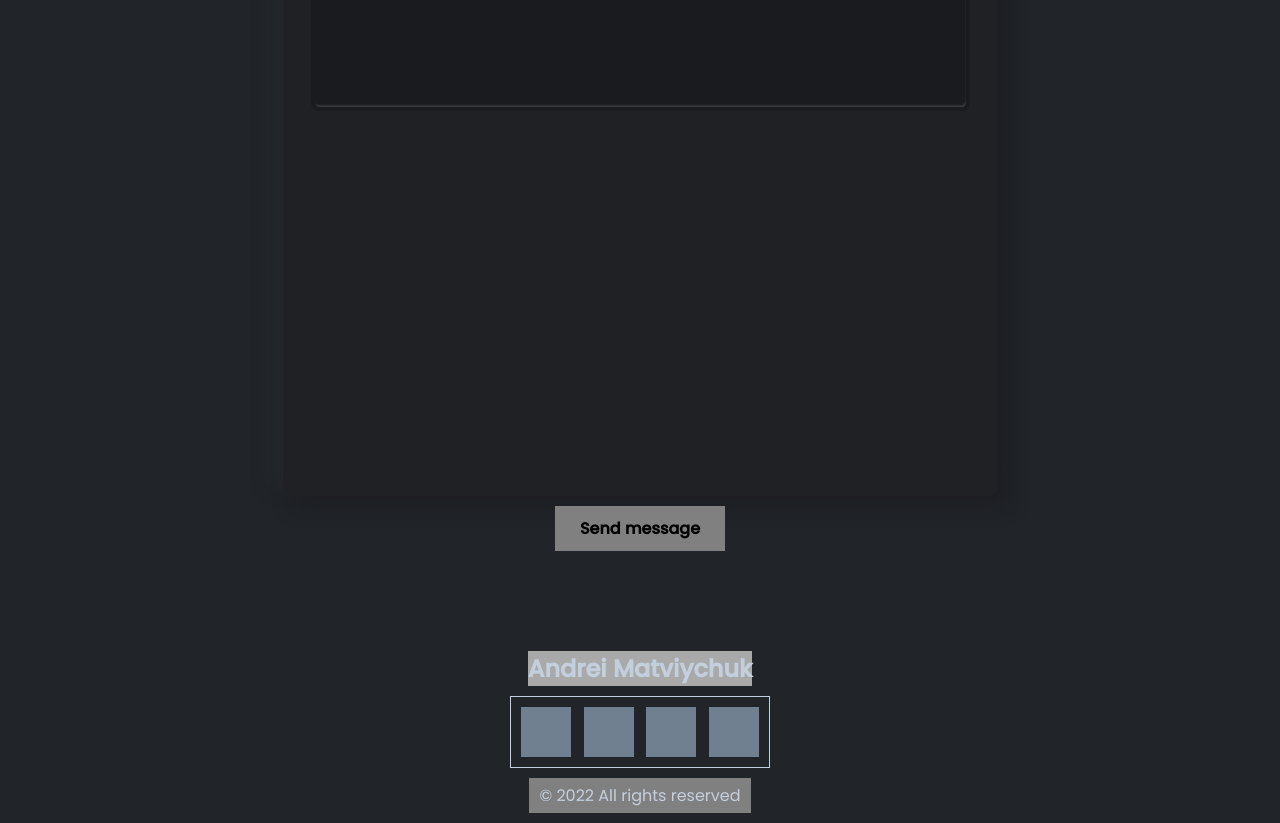
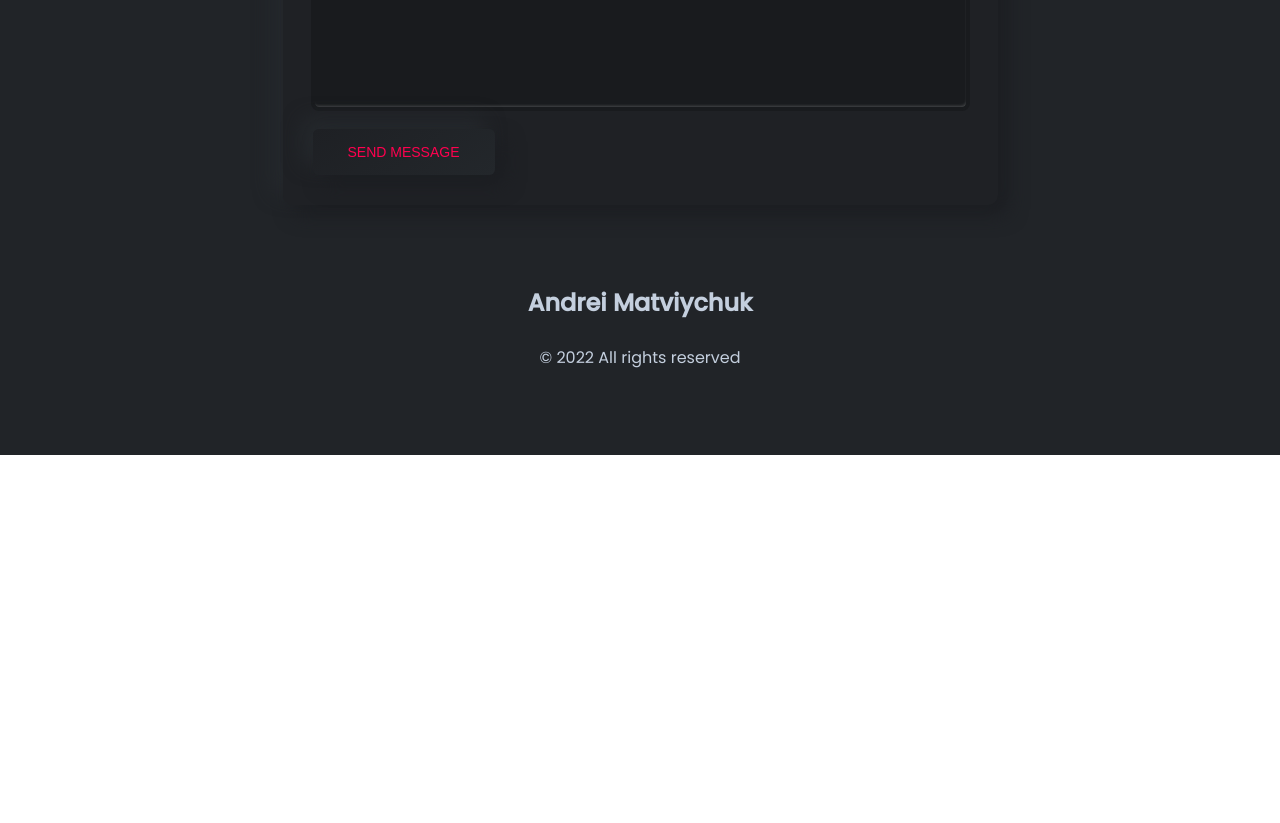
Before and after one commit to andrew-matt/portfolio, a React (Create React App) app: page / in a window 1280 px wide. Shown: the part 2880-3703 px from the top of the page. After the commit the page ends 3335 px from the top, so only its background shows below. Built offline with nearby package versions, Linux system fonts and the light colour scheme.

Commit message:
update Contacts

```diff
--- a/src/contacts/Contacts.js
+++ b/src/contacts/Contacts.js
@@ -10,11 +10,13 @@ function Contacts() {
                 <form className={style.contactFormWrapper} spellCheck={"false"}>
                     <input type="text" className={style.input}/>
                     <input type="text" className={style.input}/>
-                    <textarea cols="30" rows="10" className={style.textarea}></textarea>
+                    <textarea cols="30" rows="10" className={style.textarea}/>
+                    <div className={style.buttonContainer}>
+                        <button className={style.button}>
+                            <span>SEND MESSAGE</span>
+                        </button>
+                    </div>
                 </form>
-                <a href="" className={style.link}>
-                    Send message
-                </a>
             </div>
         </div>
     )
--- a/src/contacts/Contacts.module.scss
+++ b/src/contacts/Contacts.module.scss
@@ -10,7 +10,7 @@
       border-radius: 10px;
       box-shadow: 10px 10px 19px #1c1e22, -10px -10px 19px #262a2e;
       width: 715px;
-      height: 802px;
+      height: auto;
       padding: 30px;
       display: flex;
       flex-direction: column;
@@ -50,6 +50,7 @@
         resize: none;
         color: #c4cfde;
         transition: $transition;
+        margin-bottom: 20px;
 
         &:focus {
           outline: 2px solid #ff014f;
@@ -57,18 +58,26 @@
           color: #e4e6ea;
         }
       }
-    }
 
-    a {
-      text-decoration: none;
-      color: black;
-      font-weight: bold;
-    }
+      .buttonContainer {
 
-    .link {
-      background-color: grey;
-      padding: 10px 25px;
-      margin: 10px 0;
+        .button {
+          cursor: pointer;
+          background: linear-gradient(145deg, #1e2024, #23272b);
+          border: 0;
+          border-radius: 6px;
+          box-shadow: 10px 10px 19px #1c1e22, -10px -10px 19px #262a2e;
+          font-size: 14px;
+          font-weight: 500;
+          color: #ff014f;
+          padding: 15px 35px;
+          transition: 0.4s;
+
+          &:hover {
+            background: linear-gradient(to right bottom, #212428, #16181c);
+          }
+        }
+      }
     }
   }
 }
--- a/src/footer/Footer.js
+++ b/src/footer/Footer.js
@@ -1,4 +1,4 @@
-import style from './Footer.module.css'
+import style from './Footer.module.scss'
 import styleContainer from "../common/styles/sass/Container.module.scss";
 
 function Footer() {
@@ -6,12 +6,6 @@ function Footer() {
         <div className={style.footerBlock}>
             <div className={`${styleContainer.container} ${style.footerContainer}`}>
                 <h2 className={style.title}>Andrei Matviychuk</h2>
-                <div className={style.footer}>
-                    <div className={style.footerSocial}></div>
-                    <div className={style.footerSocial}></div>
-                    <div className={style.footerSocial}></div>
-                    <div className={style.footerSocial}></div>
-                </div>
                 <div className={style.copyright}>
                     © 2022 All rights reserved
                 </div>
--- a/src/footer/Footer.module.css
+++ /dev/null
@@ -1,32 +0,0 @@
-.footerBlock {
-}
-
-.footerContainer {
-    flex-direction: column;
-    padding: 10px;
-}
-
-.title {
-    background-color: darkgrey;
-    margin-bottom: 10px;
-}
-
-.footer {
-    padding: 10px;
-    border: 1px solid;
-    display: flex;
-    justify-content: space-between;
-    min-width: 260px;
-}
-
-.footerSocial {
-    width: 50px;
-    height: 50px;
-    background-color: slategrey;
-}
-
-.copyright {
-    background-color: grey;
-    padding: 5px 10px;
-    margin-top: 10px;
-}
--- /dev/null
+++ b/src/footer/Footer.module.scss
@@ -0,0 +1,15 @@
+.footerBlock {
+
+  .footerContainer {
+    flex-direction: column;
+
+    .title {
+      margin-bottom: 10px;
+    }
+
+    .copyright {
+      padding: 5px 10px;
+      margin-top: 10px;
+    }
+  }
+}
```
